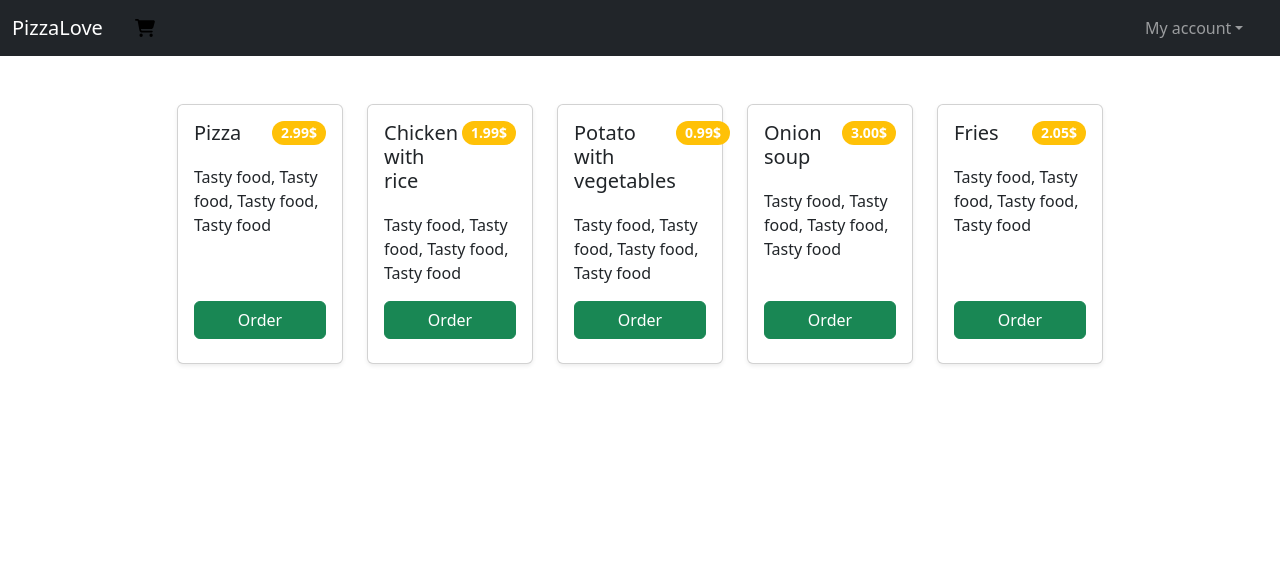
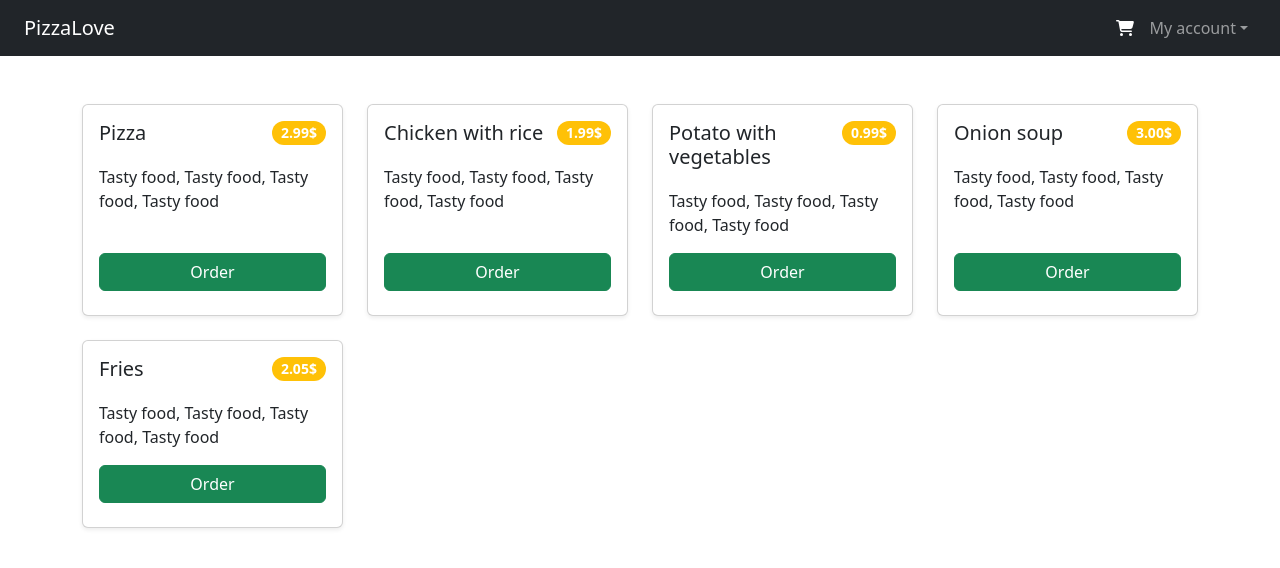
Before and after one commit to pkol92/bootstrap_project, a React (Create React App) app: page / in a window 1280 px wide. Shown: the top 568 px of the page. Built offline with nearby package versions, Linux system fonts and the light colour scheme.

Commit message:
fix menu

```diff
--- a/src/App.tsx
+++ b/src/App.tsx
@@ -24,9 +24,9 @@ function App() {
     <Container fluid className='g-0'>
       <Menu />
       <Container className='mt-5'>
-        <Row className='d-flex align-content-center justify-content-lg-center'>
+        <Row className='d-flex align-content-center justify-content-xxl-center'>
           {mockData.map((item) => (
-            <Col key={item.id} xs={12} md={6} lg={2} className='mb-4'>
+            <Col key={item.id} xs={12} md={6} lg={3} className='mb-4'>
               <FoodCard item={item} setOrdered={() => displayConfirmation()} />
             </Col>
           ))}
--- a/src/components/Menu.tsx
+++ b/src/components/Menu.tsx
@@ -1,40 +1,28 @@
 import React from 'react';
-import {
-  Container,
-  Dropdown,
-  Nav,
-  Navbar,
-  NavbarBrand,
-  NavDropdown,
-  NavItem,
-} from 'react-bootstrap';
-import DropdownItem from 'react-bootstrap/esm/DropdownItem';
-import DropdownMenu from 'react-bootstrap/esm/DropdownMenu';
-import NavbarToggle from 'react-bootstrap/esm/NavbarToggle';
+import { Container, Nav, Navbar, NavDropdown } from 'react-bootstrap';
+
 import { ReactComponent as CardShopping } from '../icons/cart-shopping.svg';
-import { DropDown } from './DropDown';
 
 export const Menu = () => {
   return (
     <Navbar variant='dark' bg='dark' expand='lg'>
-      <Container fluid>
+      <Container fluid className='px-4'>
         <Navbar.Brand href='#home'>PizzaLove</Navbar.Brand>
-        <Container className='d-flex flex-row  justify-content-end'>
-          <Nav className='justify-self-end'>
-            <CardShopping width='20px' />
+
+        <Nav className='ms-auto pe-2'>
+          <CardShopping width='18px' />
         </Nav>
-          <Navbar.Toggle aria-controls='navbar-dark-example' />
+        <Navbar.Toggle aria-controls='responsive-navbar-dark-example' />
         <Navbar.Collapse
-            id='navbar-dark-example '
-            className='justify-content-end'>
-            <Nav>
+          id='responsive-navbar-dark'
+          className='flex-grow-0 mr-auto'>
+          <Nav className=''>
             <NavDropdown
               id='nav-dropdown-dark-example'
               title='My account'
-                menuVariant='dark'>
-                <NavDropdown.Item href='#action/3.1'>
-                  My profile
-                </NavDropdown.Item>
+              menuVariant='dark'
+              align='end'>
+              <NavDropdown.Item href='#action/3.1'>My profile</NavDropdown.Item>
               <NavDropdown.Item href='#action/3.2'>Settings</NavDropdown.Item>
 
               <NavDropdown.Divider />
@@ -43,22 +31,6 @@ export const Menu = () => {
           </Nav>
         </Navbar.Collapse>
       </Container>
-      </Container>
     </Navbar>
-
-    // <nav className='navbar navbar-expand-lg bg-body-tertiary'>
-    //   <div className='container-fluid'>
-    //     <a className='navbar-brand' href='#'>
-    //       <h2>PizzaLove</h2>
-    //     </a>
-
-    //     <div className='d-flex align-items-center'>
-    //       <a className='nav-link' href='#'>
-    //         <CardShopping width='20px' />
-    //       </a>
-    //       <DropDown />
-    //     </div>
-    //   </div>
-    // </nav>
   );
 };
```
Also changed, not shown: src/icons/cart-shopping.svg. Lines whose indentation alone changed are shown as unchanged.
